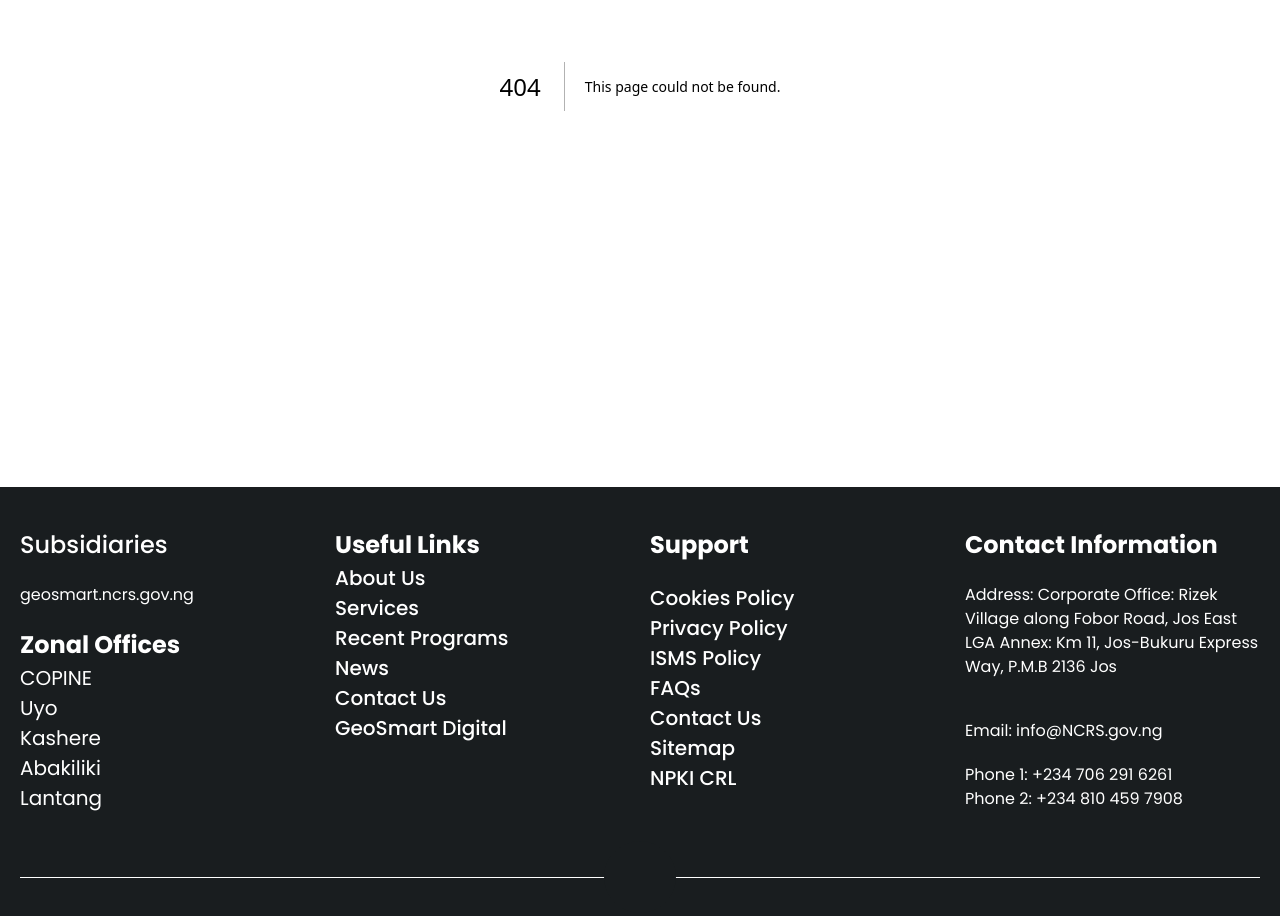
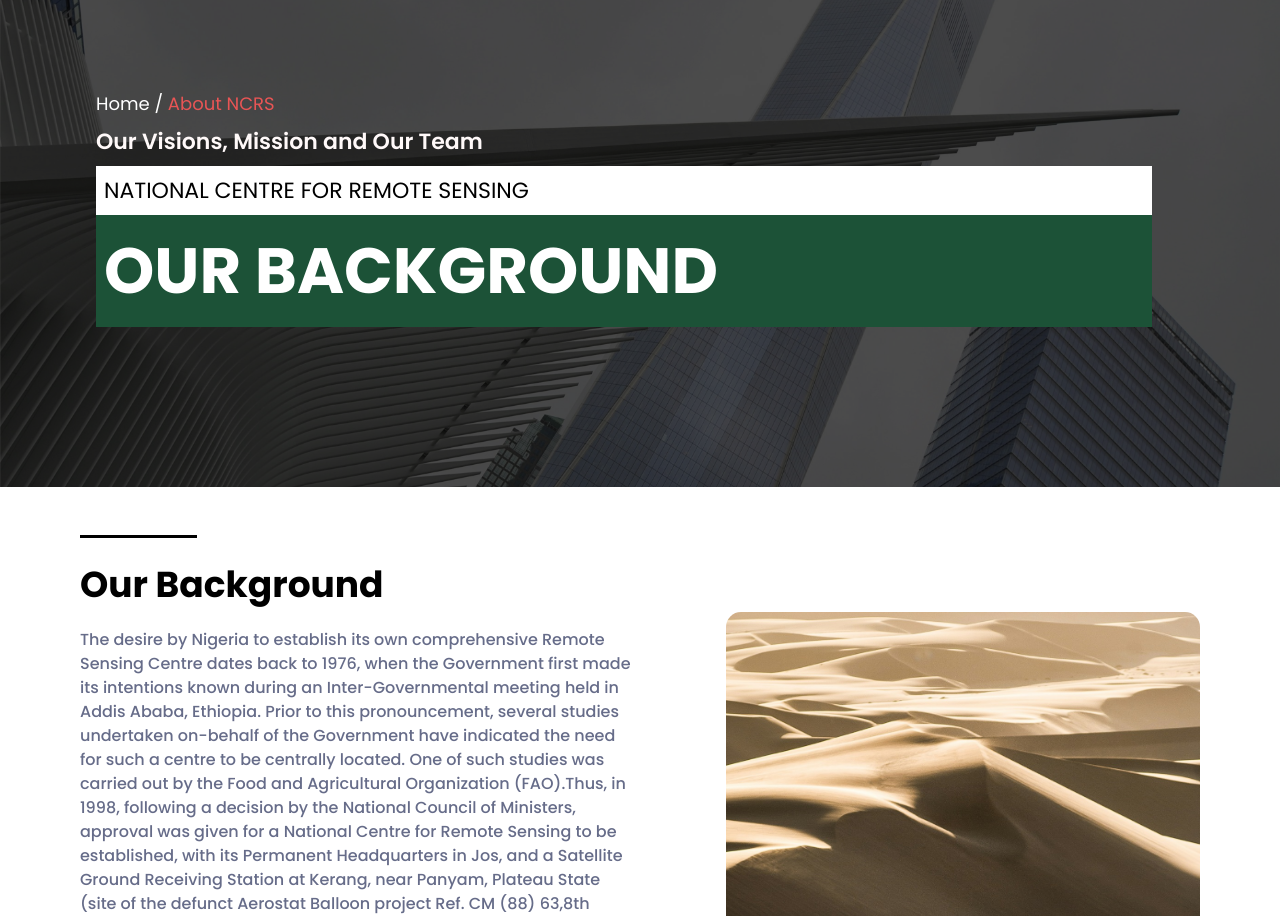
Before and after one commit to Musecreatives/ncrs_frontend, a Next.js app: page /background in a window 1280 px wide. Before the commit this address had no page. Shown: the part 400-1316 px from the top of the page. Built offline with nearby package versions, Linux system fonts and the light colour scheme.

Commit message:
our background page

```diff
--- /dev/null
+++ b/src/app/background/layout.tsx
@@ -0,0 +1,16 @@
+import type { Metadata } from "next";
+
+export const metadata: Metadata = {
+    title: "NCRS - Our Background",
+    description: "",
+  };
+
+export default function AboutLayout({children}:Readonly<{
+    children: React.ReactNode;
+}>){
+    return(
+        <div>
+            {children}
+        </div>
+    )
+}
--- /dev/null
+++ b/src/app/background/page.tsx
@@ -0,0 +1,38 @@
+import styles from "./styles.module.css"
+import Image from "next/image"
+
+export default function OurBackground(){
+    return (
+        <main className={styles.background}>
+            <section className={styles.hero}>
+                <div className={styles.hero_layer}></div>
+                <div className={styles.hero_content}>
+                    <p className={styles.heading_one}>Home / <span>About NCRS</span></p>
+                    <p className={styles.heading_two}>Our Visions, Mission and Our Team</p>
+                    <div className={styles.hero_title_page}>
+                        <div className={styles.title_cover}>
+                            <p className={styles.title}>NATIONAL CENTRE FOR REMOTE SENSING</p>
+                        </div>
+                        <div className={styles.page_cover}>
+                            <h1 className={styles.page}>OUR BACKGROUND</h1>
+                        </div>
+                    </div>
+                </div>
+            </section>
+            <section className={styles.section_two}>
+                <div className={styles.section_two_content_line}></div>
+                <h1>Our Background</h1>
+                <div className={styles.section_two_content_cover}>
+                    <div className={styles.section_two_content}>
+                        <article>
+                            <p>The desire by Nigeria to establish its own comprehensive Remote Sensing Centre dates back to 1976, when the Government first made its intentions known during an Inter-Governmental meeting held in Addis Ababa, Ethiopia.  Prior to this pronouncement, several studies undertaken on-behalf of the Government have indicated the need for such a centre to be centrally located.  One of such studies was carried out by the Food and Agricultural Organization (FAO).Thus, in 1998, following a decision by the National Council of Ministers, approval was given for a National Centre for Remote Sensing to be established, with its Permanent Headquarters in Jos, and a Satellite Ground Receiving Station at Kerang, near Panyam, Plateau State (site of the defunct Aerostat Balloon project Ref. CM (88) 63,8th Meeting conclusion 5 and CM (88) 175 Meeting of National Council of Ministers.</p>
+                        </article>
+                    </div>
+                    <div className={styles.section_two_banner_cover}>
+                        <Image src="/img/background-card-image.jpeg" alt='image' className={styles.section_two_banner} fill/>
+                    </div>
+                </div>
+            </section>
+        </main>
+    )
+}
--- /dev/null
+++ b/src/app/background/styles.module.css
@@ -0,0 +1,75 @@
+.hero{
+    @apply bg-building bg-no-repeat bg-cover h-[50vh] xlg-max:h-[100vh] xl:h-[100vh] relative
+}
+
+.hero_layer{
+    @apply h-[50vh] xlg-max:h-[100vh] xl:h-[100vh] w-full absolute bg-[#0A0A0ABA]
+}
+
+.hero_content{
+    @apply w-full slg:w-[85%] 2xl:w-[60%] absolute bottom-[10%] xlg-max:bottom-[20%] 2xl:bottom-[40%] xl:bottom-[20%] slg:left-[2rem] xl:left-[5rem] px-[1rem]
+}
+
+.heading_one{
+    @apply text-[#FFF] text-[16px] slg:text-[18px] font-[400]
+}
+
+.heading_one > span{
+    @apply text-[#E85555]
+}
+
+.heading_two{
+    @apply text-[#FFF9F9] text-[17px] my-[0.5rem] slg:text-[22px] font-[600]
+}
+
+.hero_title_page{
+    @apply w-full
+}
+
+.title_cover{
+    @apply w-full bg-[#FFF] py-[0.5rem] pl-[0.5rem]
+}
+
+.title{
+    @apply text-[14px] slg:text-[22px] font-[400] uppercase
+}
+
+.page_cover{
+    @apply w-full bg-[#1C5237] py-[0.5rem] pl-[0.5rem]
+}
+
+.page{
+    @apply text-[36px] slg:text-[64px] font-[700] text-[#FFF]
+}
+
+.section_two{
+    @apply  px-5 my-[3rem] xl:px-[5rem] 2xl:px-[10rem]
+}
+
+.section_two_content_cover{
+    @apply flex flex-col slg:flex-row justify-between items-start gap-x-5
+}
+
+.section_two_content{
+    @apply w-full slg:w-[70%] xl:w-[50%]
+}
+
+.section_two_content_line{
+    @apply w-[117px] h-[3px] bg-[#000] mb-5
+}
+
+.section_two > h1{
+    @apply text-[36px] font-[700]
+}
+
+.section_two_content > article > p{
+    @apply text-[16px] font-[500] text-[#666C89] my-[1rem]
+}
+
+.section_two_banner_cover{
+    @apply relative w-[474px] 2xl:w-[50%] h-[563px] xlg-max:h-[463px] rounded-[15px]  hidden slg:block
+}
+
+.section_two_banner{
+    @apply w-full h-full object-fill rounded-[15px]
+}
--- a/src/componets/navigation/Navigation.tsx
+++ b/src/componets/navigation/Navigation.tsx
@@ -46,7 +46,7 @@
         <p className={`${styles.link_arrow} ${styles.web_link}`}>About <span className={styles.about_span}>NCRS</span> <Arrow iconStyle={styles.nav_arrow}/></p>
         <div className={styles.about_dropdown}>
           <Link href="/about" className={styles.about_dropdown_link}>About Us</Link>
-          <Link href="" className={styles.about_dropdown_link}>Our Background</Link>
+          <Link href="/background" className={styles.about_dropdown_link}>Our Background</Link>
           <Link href="/mandate" className={styles.about_dropdown_link}>Our Mandate</Link>
           <Link href="/departments" className={styles.about_dropdown_link}>Departments</Link>
           <Link href="" className={styles.about_dropdown_link}>Management Team</Link>
@@ -87,7 +87,7 @@
       <Link href="#" className={styles.mobliemenu_link}>Departments</Link>
       <Link href="#" className={styles.mobliemenu_link}>Programs</Link>
       <Link href="#" className={styles.mobliemenu_link}>News</Link>
-      <Link href="#" className={styles.mobliemenu_link}>Our background</Link>
+      <Link href="/background" className={styles.mobliemenu_link}>Our background</Link>
       <Link href="#" className={styles.mobliemenu_link}>Mandate</Link>
       <Link href="#" className={styles.mobliemenu_link}>Laboratries</Link>
       <Link href="#" className={styles.mobliemenu_link}>Services</Link>
```
Also changed, not shown: public/img/background-card-image.jpeg (added).
